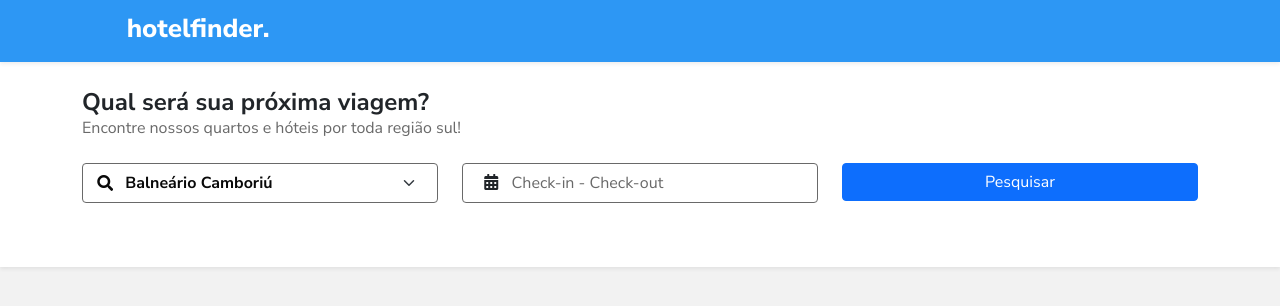
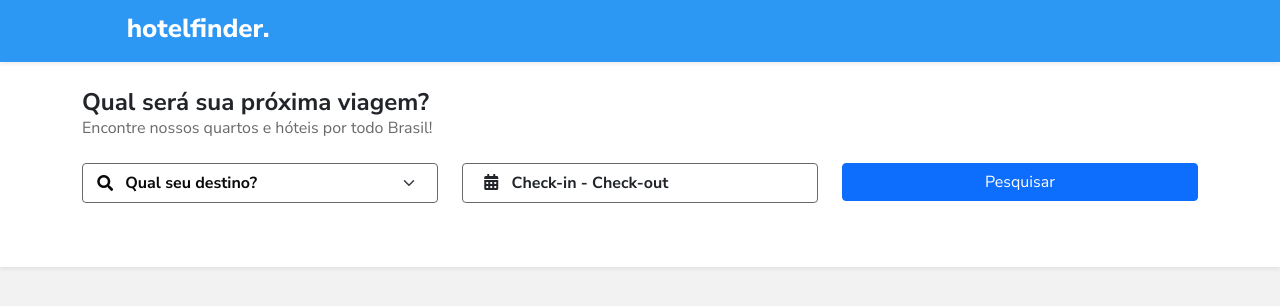
Before and after one commit to luiznds62/hotel-finder, an Angular app: page /bem-vindo in a window 1280 px wide. Shown: the top 306 px of the page. Built offline with nearby package versions, Linux system fonts and the light colour scheme; what ngx-pagination would draw is missing.

Commit message:
Communication between components stabilished

```diff
--- a/package.json
+++ b/package.json
@@ -22,6 +22,7 @@
     "@angular/platform-browser-dynamic": "^5.2.0",
     "@angular/router": "^5.2.0",
     "core-js": "^2.4.1",
+    "moment": "^2.29.1",
     "ngx-pagination": "^5.0.0",
     "rxjs": "^5.5.6",
     "zone.js": "^0.8.19"
--- a/src/app/components/check-in-dates/check-in-dates.component.css
+++ b/src/app/components/check-in-dates/check-in-dates.component.css
@@ -16,10 +16,10 @@
 .check-in-dates-span {
   cursor: pointer;
   padding-left: 6%;
-  width: 100%;
+  width: 300%;
 }
 
 .check-in-dates-text {
   margin-left: 4%;
-  color: var(--darker-gray) !important;
+  font-weight: bold;
 }
--- a/src/app/components/check-in-dates/check-in-dates.component.html
+++ b/src/app/components/check-in-dates/check-in-dates.component.html
@@ -1,11 +1,37 @@
 <div class="check-in-container dropdown">
-  <span id="dropdownMenuButton" class="check-in-dates-span" data-toggle="dropdown" aria-haspopup="true" aria-expanded="false">
+  <span
+    id="dropdownMenuButton"
+    class="check-in-dates-span"
+    data-toggle="dropdown"
+    aria-haspopup="true"
+    aria-expanded="false"
+  >
     <i class="fas fa-calendar-alt"></i>
     <span class="check-in-dates-text">Check-in - Check-out</span>
   </span>
-  <div class="dropdown-menu dropdown-check-in" aria-labelledby="dropdownMenuButton">
-    <a class="dropdown-item" href="#">Action</a>
-    <a class="dropdown-item" href="#">Another action</a>
-    <a class="dropdown-item" href="#">Something else here</a>
+  <div
+    class="dropdown-menu dropdown-check-in"
+    aria-labelledby="dropdownMenuButton"
+  >
+    <a class="dropdown-item" href="#">
+      <div class="row">
+        <div class="col-6">
+          <input
+            class="form-control"
+            type="date"
+            [(ngModel)]="initialDate"
+            (ngModelChange)="onChangeInitial($event)"
+          />
+        </div>
+        <div class="col-6">
+          <input
+            class="form-control"
+            type="date"
+            [(ngModel)]="finalDate"
+            (ngModelChange)="onChangeFinal($event)"
+          />
+        </div>
+      </div>
+    </a>
   </div>
 </div>
--- a/src/app/components/check-in-dates/check-in-dates.component.ts
+++ b/src/app/components/check-in-dates/check-in-dates.component.ts
@@ -1,15 +1,25 @@
-import { Component, OnInit } from '@angular/core';
+import { EventEmitter, Component, OnInit, Output } from "@angular/core";
 
 @Component({
-  selector: 'app-check-in-dates',
-  templateUrl: './check-in-dates.component.html',
-  styleUrls: ['./check-in-dates.component.css']
+  selector: "app-check-in-dates",
+  templateUrl: "./check-in-dates.component.html",
+  styleUrls: ["./check-in-dates.component.css"],
 })
 export class CheckInDatesComponent implements OnInit {
+  constructor() {}
+  @Output() onInitialDatePicked = new EventEmitter();
+  @Output() onFinalDatePicked = new EventEmitter();
 
-  constructor() { }
+  initialDate: any;
+  finalDate: any;
 
-  ngOnInit() {
+  ngOnInit() {}
+
+  onChangeInitial(date) {
+    this.onInitialDatePicked.emit(date);
   }
 
+  onChangeFinal(date) {
+    this.onFinalDatePicked.emit(date);
+  }
 }
--- a/src/app/components/city-select/city-select.component.html
+++ b/src/app/components/city-select/city-select.component.html
@@ -1,12 +1,15 @@
 <div class="city-select-search">
   <i class="fas fa-search city-select-search-input-icon"></i>
   <select
+    [(ngModel)]="city"
+    (ngModelChange)="onChangeCity($event)"
     class="form-select city-select-search-input me-2"
-    aria-label="Search">
-    <option disabled="true">Qual seu destino?</option>
-    <option value="1">Balneário Camboriú</option>
-    <option value="2">Florianópolis</option>
-    <option value="3">São Paulo</option>
-    <option value="3">Salvador</option>
+    aria-label="Search"
+  >
+    <option value="default" disabled="true">Qual seu destino?</option>
+    <option value="Balneário Camboriú">Balneário Camboriú</option>
+    <option value="Florianópolis">Florianópolis</option>
+    <option value="São Paulo">São Paulo</option>
+    <option value="Salvador">Salvador</option>
   </select>
 </div>
--- a/src/app/components/city-select/city-select.component.ts
+++ b/src/app/components/city-select/city-select.component.ts
@@ -1,15 +1,18 @@
-import { Component, OnInit } from '@angular/core';
-
+import { EventEmitter, Component, OnInit, Output } from "@angular/core";
 @Component({
-  selector: 'app-city-select',
-  templateUrl: './city-select.component.html',
-  styleUrls: ['./city-select.component.css']
+  selector: "app-city-select",
+  templateUrl: "./city-select.component.html",
+  styleUrls: ["./city-select.component.css"],
 })
 export class CitySelectComponent implements OnInit {
+  @Output() onCityPicked = new EventEmitter();
+  city: any = "default";
 
-  constructor() { }
+  constructor() {}
 
-  ngOnInit() {
+  ngOnInit() {}
+
+  onChangeCity(city: string) {
+    this.onCityPicked.emit(city);
   }
-
 }
--- a/src/app/screens/initial/initial.component.html
+++ b/src/app/screens/initial/initial.component.html
@@ -2,17 +2,23 @@
 <div class="next-trip-container shadow-sm">
   <div class="container next-trip">
     <h1 class="next-trip-title">Qual será sua próxima viagem?</h1>
-    <span class="next-trip-subtitle">Encontre nossos quartos e hóteis por toda região sul!</span>
-
+    <span class="next-trip-subtitle">
+      Encontre nossos quartos e hóteis por todo Brasil!
+    </span>
     <div class="row next-trip-search">
       <div class="col-md-4">
-        <app-city-select></app-city-select>
+        <app-city-select (onCityPicked)="getCity($event)"></app-city-select>
       </div>
       <div class="col-md-4">
-        <app-check-in-dates></app-check-in-dates>
+        <app-check-in-dates
+          (onInitialDatePicked)="getInitialDate($event)"
+          (onFinalDatePicked)="getFinalDate($event)"
+        ></app-check-in-dates>
       </div>
       <div class="col-md-4">
-        <button type="button" class="btn btn-primary btn-next-trip-search">Pesquisar</button>
+        <button type="button" class="btn btn-primary btn-next-trip-search">
+          Pesquisar
+        </button>
       </div>
     </div>
   </div>
--- a/src/app/screens/initial/initial.component.ts
+++ b/src/app/screens/initial/initial.component.ts
@@ -1,15 +1,28 @@
-import { Component, OnInit } from '@angular/core';
+import { Component, OnInit } from "@angular/core";
 
 @Component({
-  selector: 'app-initial',
-  templateUrl: './initial.component.html',
-  styleUrls: ['./initial.component.css']
+  selector: "app-initial",
+  templateUrl: "./initial.component.html",
+  styleUrls: ["./initial.component.css"],
 })
 export class InitialComponent implements OnInit {
+  city: string;
+  initialDate: Date;
+  finalDate: Date;
 
-  constructor() { }
+  constructor() {}
 
-  ngOnInit() {
+  ngOnInit() {}
+
+  public getCity(city: string): void {
+    this.city = city;
   }
 
+  public getInitialDate(date: Date): void {
+    this.initialDate = date;
+  }
+
+  public getFinalDate(date: Date): void {
+    this.finalDate = date;
+  }
 }
```
Also changed, not shown: src/app/app.module.ts (+10 -4 lines), 1 other file (tests, documents, lock files or other folders).
